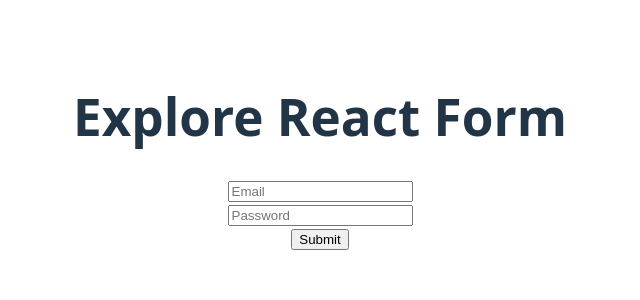
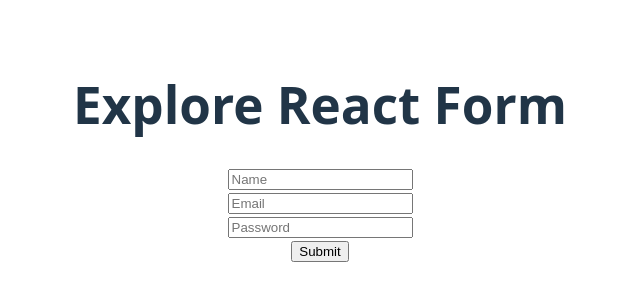
Before and after one commit to ArmanMirDeV/Explore-React-Form, a React (Vite) app: page / in a window 1280 px wide. Shown: the part 248-548 px from the top of the page, without its empty margins (320-960 px from the left). Built offline with nearby package versions, Linux system fonts and the light colour scheme.

Commit message:
UseCustom Hook to reduce duplication of the code

```diff
--- a/src/App.jsx
+++ b/src/App.jsx
@@ -1,6 +1,7 @@
 
 import './App.css'
 import ControlledField from './Components/ControlledField/ControlledField'
+import HookForm from './Components/HookForm/HookForm'
 import SimpleForm from './Components/SimpleForm/SimpleForm'
 import UncontrolledField from './Components/UncontrolledField/UncontrolledField'
 import FormAction from './FormAction/FormAction'
@@ -15,7 +16,8 @@
       {/* <SimpleForm></SimpleForm> */}
       {/* <FormAction></FormAction> */}
       {/* <ControlledField></ControlledField> */}
-      <UncontrolledField></UncontrolledField>
+      {/* <UncontrolledField></UncontrolledField> */}
+      <HookForm></HookForm>
 
     </>
   )
--- a/src/Components/ControlledField/ControlledField.jsx
+++ b/src/Components/ControlledField/ControlledField.jsx
@@ -3,6 +3,8 @@
 const ControlledField = () => {
 
 
+    const [name, setName] = useState('');
+    const [email, setEmail] = useState('');
     const [password, setPassword] = useState('');
     const [error, setError] = useState('');
 
@@ -14,20 +16,31 @@
         if (password.length < 6) {
             setError('Password must be six character or longer.');
         }
-        else{
+        else {
             setError('');
         }
 
     }
 
+    const handleEmailChange = e => {
+        setEmail(e.target.value);
+    }
+
+
+    const handleNameChange = e =>{
+        setName(e.target.value)
+    }
 
 
     const handleSubmit = (e) => {
         e.preventDefault();
-        if(password.length < 6){
+
+        console.log(name,email, password)
+
+        if (password.length < 6) {
             setError("6 characters or longer password needed.")
         }
-        else{
+        else {
             setError('')
         }
 
@@ -36,7 +49,10 @@
     return (
         <div>
             <form onSubmit={handleSubmit} >
-                <input type="email" name="email" placeholder='Email' required />
+
+                <input type="text" onChange={handleNameChange}  defaultValue={name} placeholder='Name'/> <br />
+
+                <input type="email" onChange={handleEmailChange} name="email" defaultValue={email} placeholder='Email' required />
                 <br />
                 <input type="password" name="password" placeholder='Password' onChange={handlePasswordOnChange} defaultValue={password} required />
                 <br />
--- /dev/null
+++ b/src/Components/HookForm/HookForm.jsx
@@ -0,0 +1,32 @@
+import React from 'react';
+import useInputField from '../../hooks/useInputField';
+
+const HookForm = () => {
+
+    const [name, nameOnChange]  = useInputField('');
+    const [ email, emailOnChange] = useInputField('');
+    const [ password , passwordOnChange] = useInputField('');
+
+    const handleSubmit = e =>{
+        e.preventDefault();
+        console.log('submit', name, email, password)
+    }
+
+    return (
+        <div>
+            <form onSubmit={handleSubmit }>
+
+                <input placeholder='Name' type="text" onChange={nameOnChange} defaultValue={name} />
+                <br />
+                <input type="email" name="Email" placeholder='Email' onChange={emailOnChange} defaultValue={email} />
+                <br />
+                <input type="password" name="password" placeholder='Password' onChange={passwordOnChange} defaultValue={password} />
+                <br />
+                <input type="submit" value="Submit" />
+
+            </form>
+        </div>
+    );
+};
+
+export default HookForm;
--- a/src/__get__form__data__.js
+++ b/src/__get__form__data__.js
@@ -10,5 +10,6 @@
 phone: ''
 })
 
+5. Controlled UnControlled using useRef
 
 */
--- /dev/null
+++ b/src/hooks/useInputField.jsx
@@ -0,0 +1,16 @@
+import { useState } from "react";
+
+const useInputField = (defaultValue) =>{
+
+    const [fieldValue, setFieldvalue] = useState(defaultValue);
+
+
+    const handleFieldOnChange = e =>{
+        setFieldvalue(e.target.value);
+    }
+
+     return [fieldValue, handleFieldOnChange];
+
+}
+
+export default useInputField;
```
